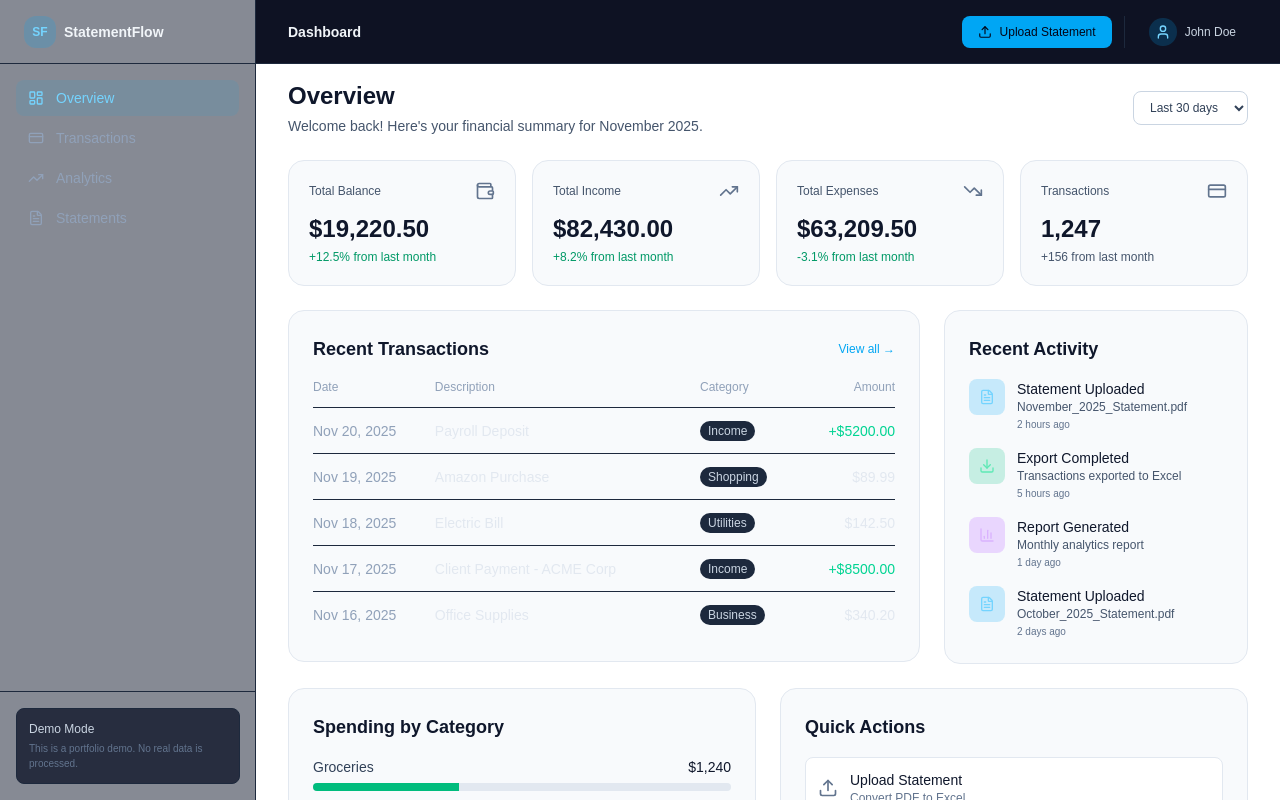
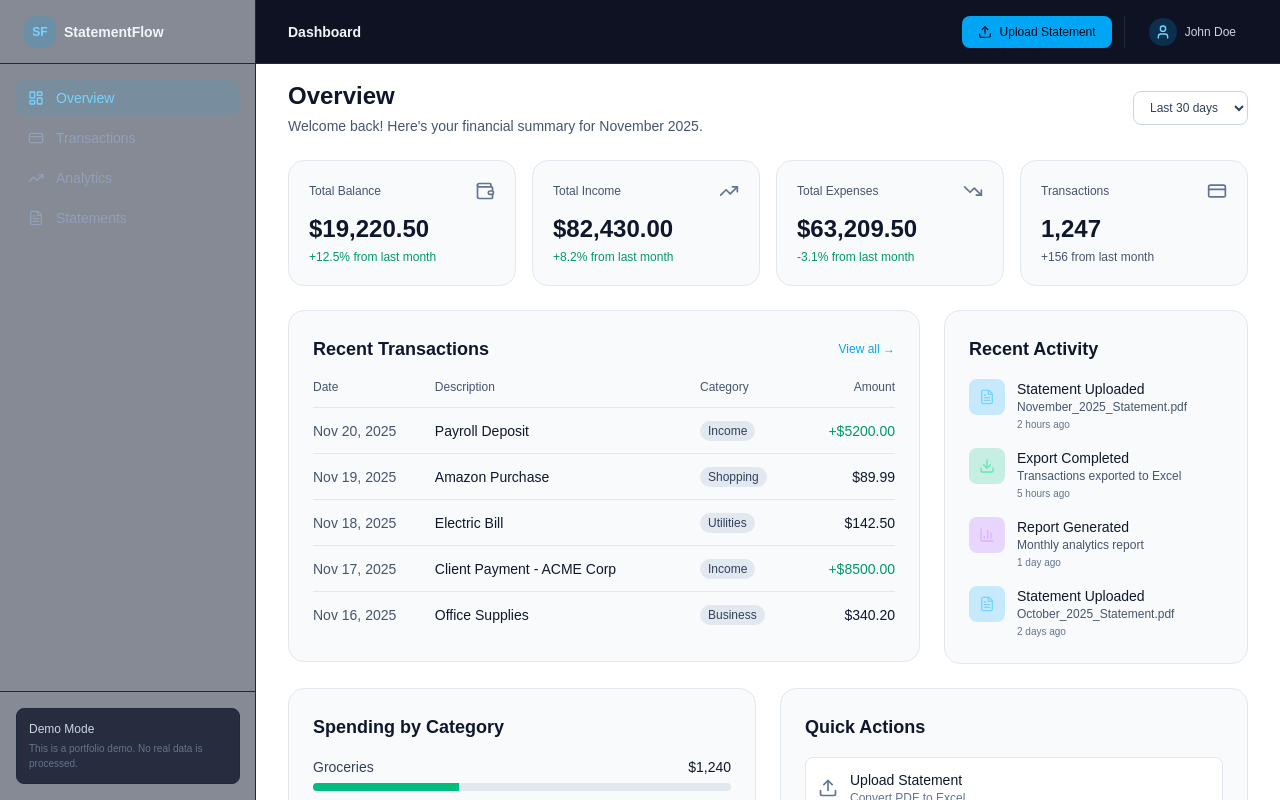
Before and after one commit to TheHakan/bank-statement-ui, a Next.js app: page /dashboard in a window 1280 px wide. Shown: the top 800 px of the page. Built offline with nearby package versions, Linux system fonts and the light colour scheme.

Commit message:
Enhance TransactionsTable styles for improved visibility and consistency in light and dark themes

```diff
--- a/src/components/dashboard/transactions-table.tsx
+++ b/src/components/dashboard/transactions-table.tsx
@@ -22,26 +22,26 @@ export default function TransactionsTable({ limit }: TransactionsTableProps) {
     <div className="overflow-x-auto">
       <table className="w-full text-left text-sm">
         <thead>
-          <tr className="border-b border-slate-800 text-xs text-slate-400">
+          <tr className="border-b border-slate-200 dark:border-slate-800 text-xs text-slate-600 dark:text-slate-400">
             <th className="pb-3 font-medium">Date</th>
             <th className="pb-3 font-medium">Description</th>
             <th className="pb-3 font-medium">Category</th>
             <th className="pb-3 font-medium text-right">Amount</th>
           </tr>
         </thead>
-        <tbody className="divide-y divide-slate-800">
+        <tbody className="divide-y divide-slate-200 dark:divide-slate-800">
           {displayedTransactions.map((transaction) => (
-            <tr key={transaction.id} className="group hover:bg-slate-800/30">
-              <td className="py-3 text-slate-400">{transaction.date}</td>
-              <td className="py-3 text-slate-200">{transaction.description}</td>
+            <tr key={transaction.id} className="group hover:bg-slate-100 dark:hover:bg-slate-800/30">
+              <td className="py-3 text-slate-600 dark:text-slate-400">{transaction.date}</td>
+              <td className="py-3 text-slate-900 dark:text-slate-200">{transaction.description}</td>
               <td className="py-3">
-                <span className="inline-flex items-center rounded-full bg-slate-800 px-2 py-0.5 text-xs text-slate-300">
+                <span className="inline-flex items-center rounded-full bg-slate-200 dark:bg-slate-800 px-2 py-0.5 text-xs text-slate-700 dark:text-slate-300">
                   {transaction.category}
                 </span>
               </td>
               <td
                 className={`py-3 text-right font-medium ${
-                  transaction.type === "credit" ? "text-emerald-400" : "text-slate-200"
+                  transaction.type === "credit" ? "text-emerald-600 dark:text-emerald-400" : "text-slate-900 dark:text-slate-200"
                 }`}
               >
                 {transaction.type === "credit" ? "+" : ""}
```
